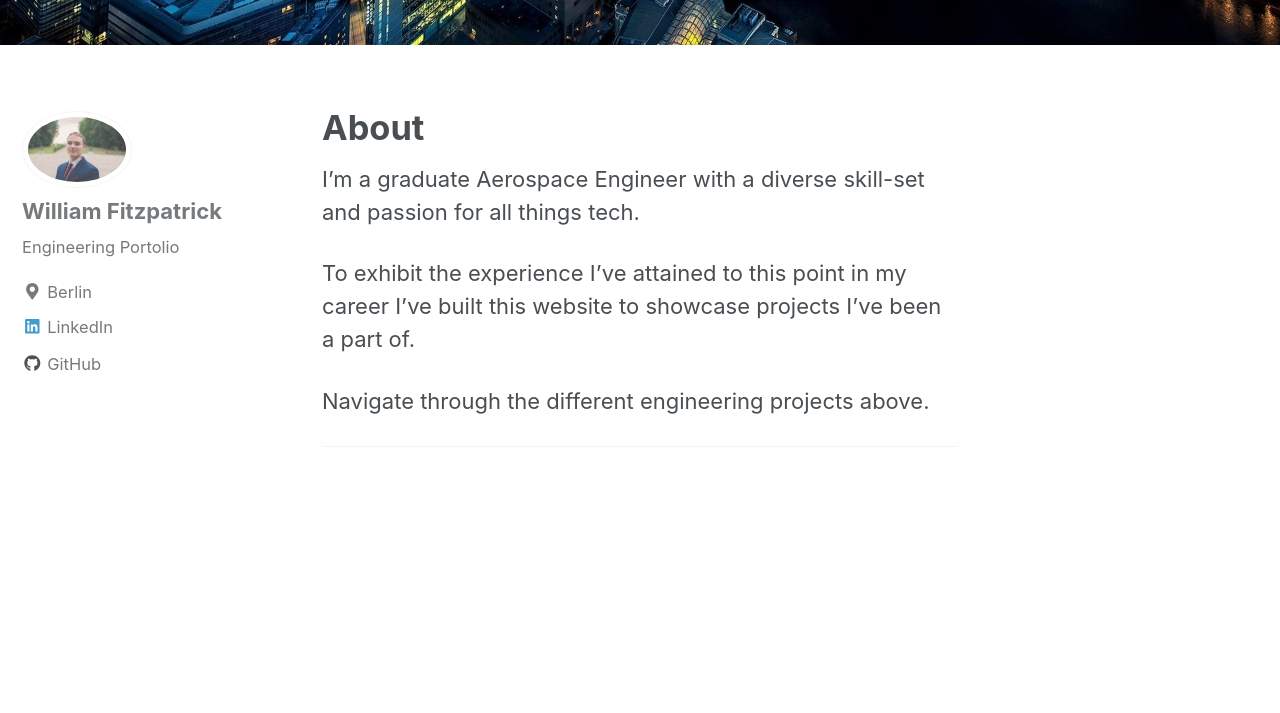
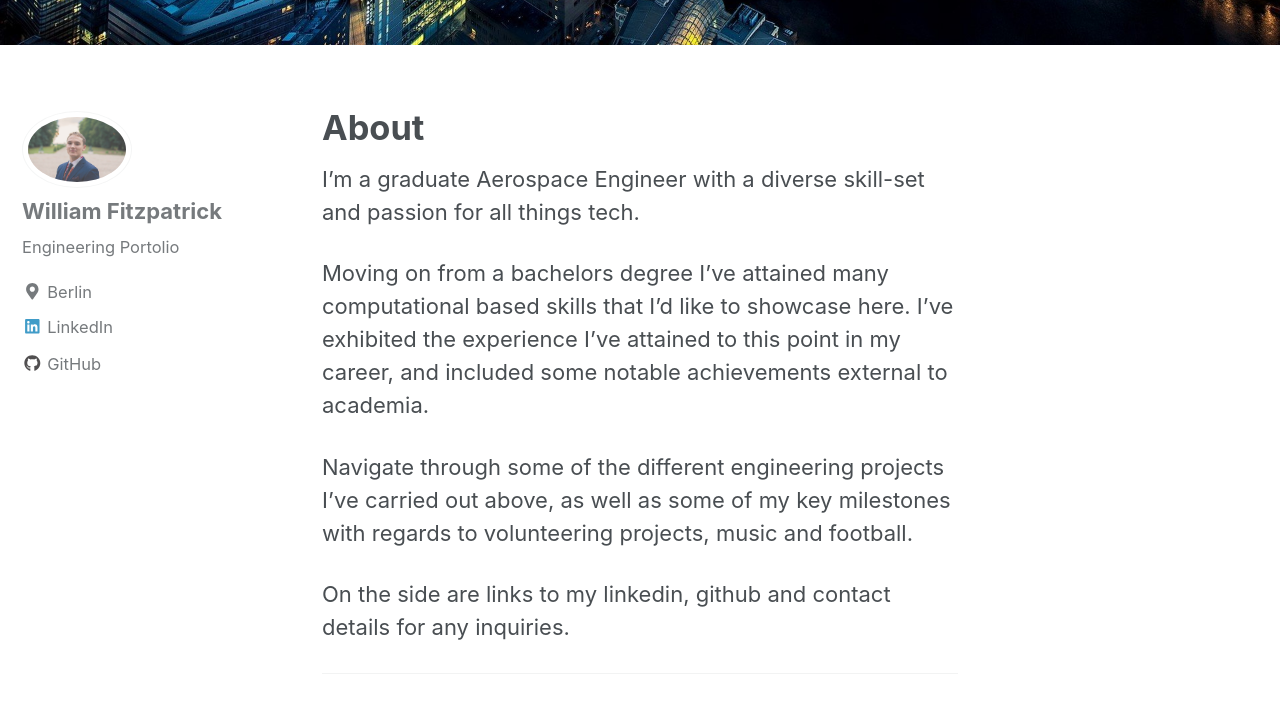
Before and after one commit to willfitzpatrick4/willfitzpatrick4.github.io, a Jekyll site: the page built from _pages/about.md, in a window 1280 px wide and 900 px high, scrolled down 844 px. Shown: the top 713 px of the window. Built offline with Jekyll 4.4.1, drawn with Linux system fonts in a browser that asks for light colours; cached includes are drawn as plain includes; nearby versions of some CDN libraries.

Commit message:
about update

```diff
--- a/_pages/about.md
+++ b/_pages/about.md
@@ -9,8 +9,10 @@ header:
 
 I'm a graduate Aerospace Engineer with a diverse skill-set and passion for all things tech.
 
-To exhibit the experience I've attained to this point in my career I've built this website to showcase projects I've been a part of.
+Moving on from a bachelors degree I've attained many computational based skills that I'd like to showcase here. I've exhibited the experience I've attained to this point in my career, and included some notable achievements external to academia.
 
-Navigate through the different engineering projects above.
+Navigate through some of the different engineering projects I've carried out above, as well as some of my key milestones with regards to volunteering projects, music and football.
+
+On the side are links to my linkedin, github and contact details for any inquiries.
 
 ---
```
